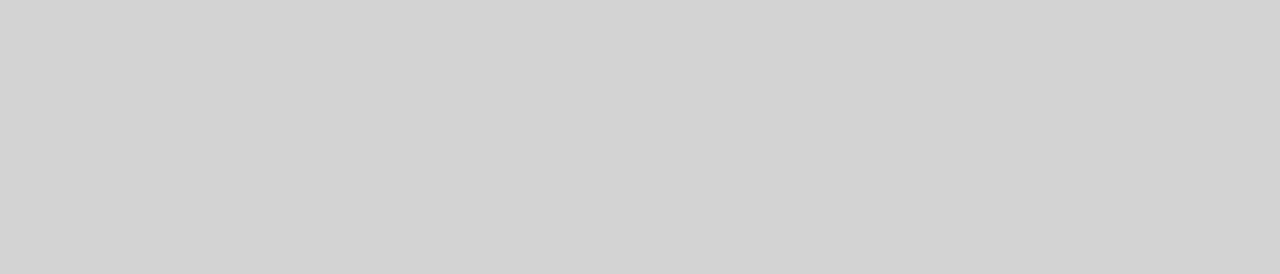
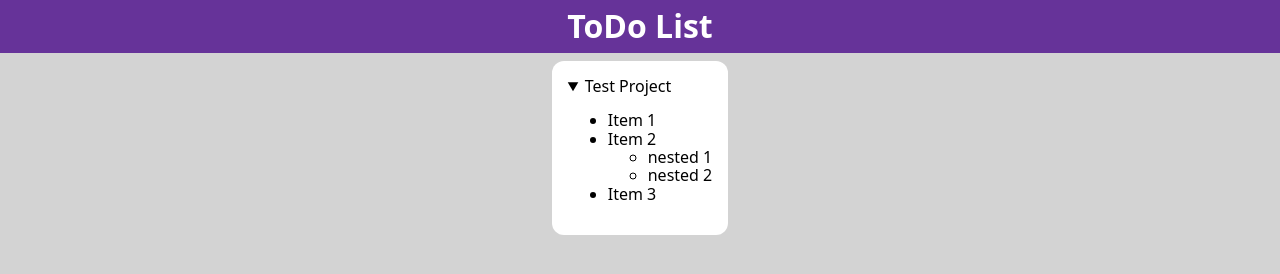
Before and after one commit to BelakJG/ToDoList, a website built with webpack: page src/template.html in a window 1280 px wide. Built offline with nearby package versions, Linux system fonts and the light colour scheme.

Commit message:
Added basic styling for head and body added modern normalize Added sample project for placeholder

```diff
--- a/src/index.js
+++ b/src/index.js
@@ -1,3 +1,2 @@
 import "./style.css";
-
 console.log("loaded");
--- a/src/style.css
+++ b/src/style.css
@@ -2,4 +2,31 @@
 
 body {
     background-color: lightgrey;
+    overflow: hidden;
 }
+
+h1 {
+    margin: 0;
+}
+
+header {
+    background-color: rebeccapurple;
+    display: flex;
+    justify-content: space-evenly;
+    padding: 8px;
+    color: white;
+}
+
+#main-content {
+    overflow-y: scroll;
+    display: flex;
+    flex-direction: column;
+    align-items: center;
+    padding: 8px;
+}
+
+.project {
+    background-color: white;
+    padding: 16px;
+    border-radius: 12px;
+}
--- a/src/template.html
+++ b/src/template.html
@@ -6,6 +6,24 @@
     <title>ToDo List</title>
 </head>
 <body>
-
+    <header>
+        <h1>ToDo List</h1>
+    </header>
+    <div id="main-content">
+        <details class="project" open>
+            <summary>Test Project</summary>
+            <ul>
+                <li>Item 1</li>
+                <li>
+                    Item 2
+                    <ul>
+                        <li>nested 1</li>
+                        <li>nested 2</li>
+                    </ul>
+                </li>
+                <li>Item 3</li>
+            </ul>
+        </details>
+    </div>
 </body>
 </html>
```
